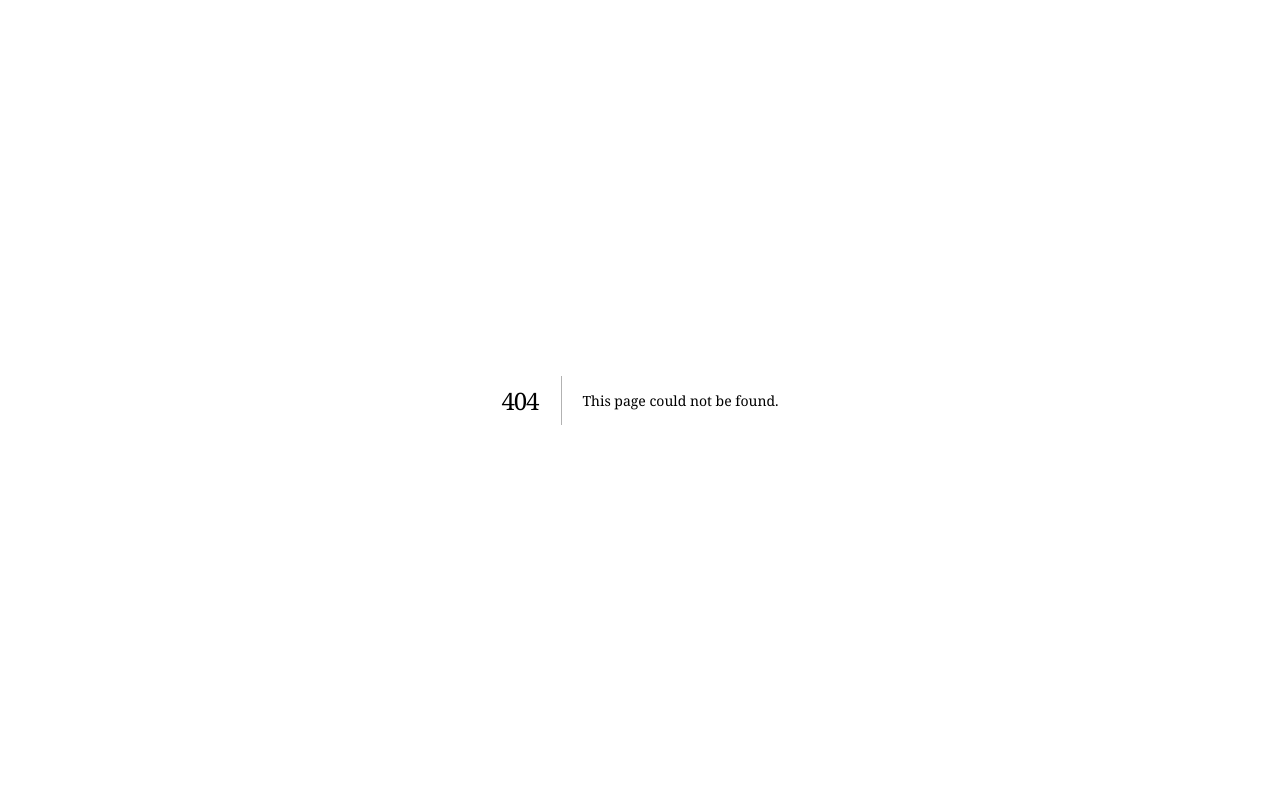
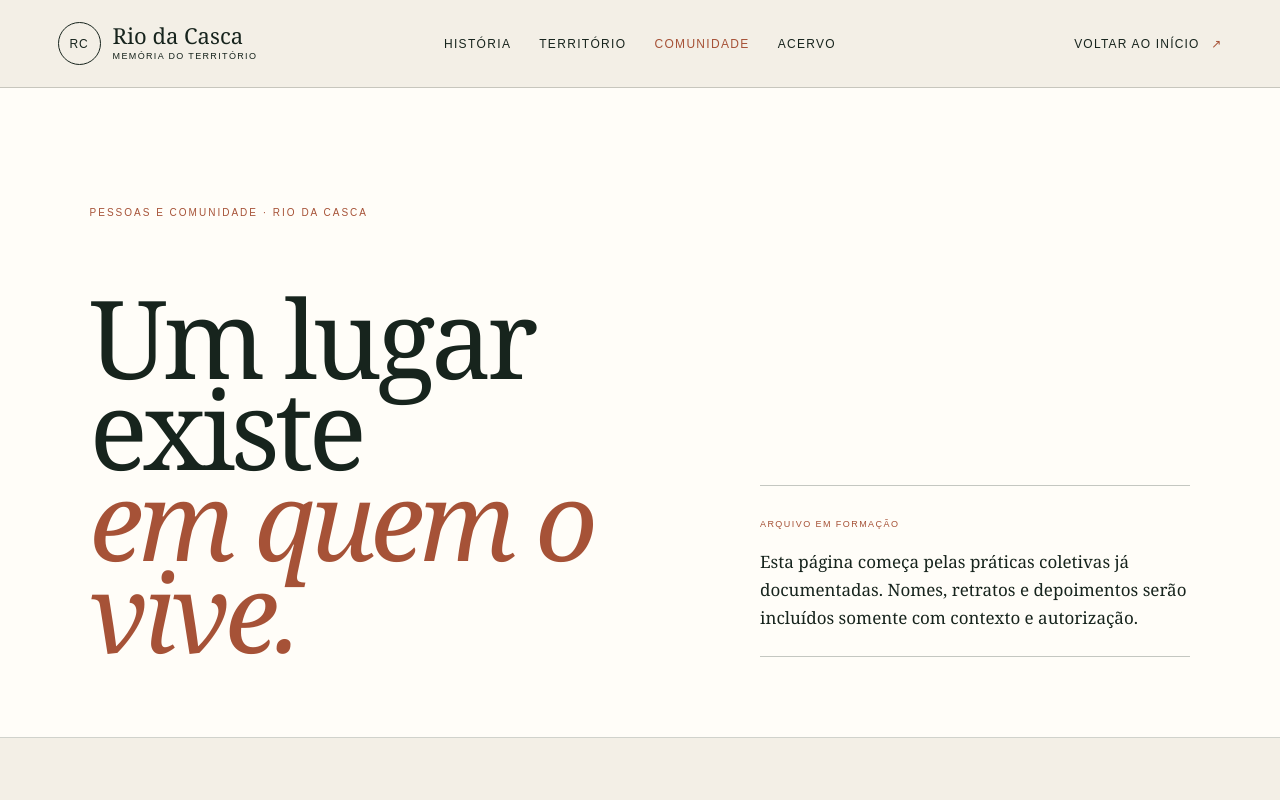
Before and after one commit to djmascarenhas/riodacasca-oficial, a Next.js app: page /comunidade in a window 1280 px wide. Before the commit this address had no page. Shown: the top 800 px of the page. Built offline with nearby package versions, Linux system fonts and the light colour scheme.

Commit message:
Cria pagina de pessoas e comunidade

```diff
--- /dev/null
+++ b/app/community.css
@@ -0,0 +1,9 @@
+.community-topbar{background:var(--paper)}
+.community-hero{min-height:650px;padding:110px 7% 80px;display:grid;grid-template-columns:1.15fr .85fr;gap:8%;align-items:end;background:var(--white);border-bottom:1px solid #17241d33}.community-hero>.eyebrow{grid-column:1/-1}.community-hero h1{font-size:clamp(68px,8.5vw,136px)}.community-hero-note{padding:24px 0;border-top:1px solid #17241d40;border-bottom:1px solid #17241d40}.community-hero-note span{color:var(--rust);font-size:9px;text-transform:uppercase;letter-spacing:.16em}.community-hero-note p{margin:14px 0 0;font:400 17px/1.65 var(--font-serif)}
+.cascaju{padding:120px 7%;display:grid;grid-template-columns:44% 1fr;gap:10%;background:var(--paper)}.cascaju h2,.living-archive h2,.family-farming h2,.memory-invite h2{margin:0;font-size:clamp(50px,6vw,92px);line-height:.92;letter-spacing:-.04em}.cascaju-copy{max-width:680px}.cascaju-copy .big-copy{margin:0 0 28px;color:var(--rust);font:400 34px/1.2 var(--font-serif)}.cascaju-copy>p:not(.big-copy){font:400 18px/1.7 var(--font-serif)}.cascaju-copy a,.family-farming a{display:inline-block;margin-top:18px;font-size:10px;text-transform:uppercase;letter-spacing:.13em;border-bottom:1px solid var(--ink);padding-bottom:5px}.cascaju-copy a span,.family-farming a span{color:var(--rust);margin-left:7px}
+.community-numbers{display:grid;grid-template-columns:repeat(3,1fr);color:var(--white);background:var(--rust)}.community-numbers article{min-height:190px;padding:40px 7%;display:flex;align-items:flex-end;justify-content:space-between;gap:26px;border-right:1px solid #ffffff40}.community-numbers strong{font:400 clamp(48px,5vw,78px)/.9 var(--font-serif)}.community-numbers span{max-width:160px;font-size:10px;line-height:1.55;text-transform:uppercase;letter-spacing:.12em}
+.living-archive{padding:120px 7%}.living-heading{display:grid;grid-template-columns:30% 1fr;gap:7%;margin-bottom:75px}.voice-list{display:grid;grid-template-columns:repeat(3,1fr);border-top:1px solid #17241d40;border-bottom:1px solid #17241d40}.voice-list article{min-height:330px;padding:38px;border-right:1px solid #17241d40}.voice-list article:last-child{border:0}.voice-list span{color:var(--rust);font-size:10px;letter-spacing:.15em}.voice-list h3{margin:65px 0 20px;font-size:36px}.voice-list p{font:400 16px/1.65 var(--font-serif)}
+.family-farming{padding:115px 7%;display:grid;grid-template-columns:52% 1fr;gap:9%;color:var(--white);background:var(--forest)}.family-farming .section-index{color:#ffffffa0}.family-farming>div:last-child{align-self:end}.family-farming>div:last-child p{margin:0;font:400 19px/1.75 var(--font-serif)}.family-farming a{color:var(--white);border-color:#ffffff80}.family-farming a span{color:#fff}
+.memory-invite{padding:115px 9%;text-align:center;color:var(--white);background:var(--rust)}.memory-invite .section-index{color:#ffffffad}.memory-invite h2{max-width:950px;margin:auto}.memory-invite>p:not(.section-index){max-width:660px;margin:32px auto;font:400 18px/1.7 var(--font-serif)}
+@media(max-width:850px){.community-hero{grid-template-columns:1fr;padding:75px 7%}.community-hero>.eyebrow{grid-column:auto}.cascaju{grid-template-columns:1fr;padding:80px 7%}.community-numbers{grid-template-columns:1fr}.community-numbers article{min-height:130px;border-right:0;border-bottom:1px solid #ffffff40}.living-heading{grid-template-columns:1fr}.voice-list{grid-template-columns:1fr}.voice-list article{min-height:auto;border-right:0;border-bottom:1px solid #17241d40}.voice-list article:last-child{border-bottom:0}.voice-list h3{margin-top:38px}.family-farming{grid-template-columns:1fr;padding:80px 7%}}
+@media(max-width:480px){.community-hero{min-height:auto}.community-numbers article{align-items:center}.living-archive{padding:80px 7%}.memory-invite{padding:80px 7%}}
--- /dev/null
+++ b/app/comunidade/page.tsx
@@ -0,0 +1,18 @@
+const voices = [
+  { mark: "01", title: "Memória oral", text: "Relatos de quem vive e viveu no Rio da Casca ajudam a reconhecer mudanças, costumes, lugares e acontecimentos que não aparecem nos documentos oficiais." },
+  { mark: "02", title: "Fotografias de família", text: "Retratos, festas, trabalhos e paisagens formam um acervo visual capaz de devolver nomes, datas e contexto à história do território." },
+  { mark: "03", title: "Saberes do cotidiano", text: "Receitas, cultivos, ofícios e modos de cuidar da terra conectam gerações e mostram como a comunidade constrói sua própria identidade." },
+];
+
+export default function Comunidade() {
+  return <main>
+    <header className="topbar community-topbar"><a className="brand" href="/" aria-label="Rio da Casca — início"><span className="brand-mark">RC</span><span>Rio da Casca<small>memória do território</small></span></a><nav aria-label="Navegação principal"><a href="/historia">História</a><a href="/territorio">Território</a><a className="active" href="/comunidade">Comunidade</a><a href="/#acervo">Acervo</a></nav><a className="menu-link" href="/">Voltar ao início <span>↗</span></a></header>
+    <section className="community-hero"><p className="eyebrow">Pessoas e comunidade · Rio da Casca</p><h1>Um lugar existe<br/><em>em quem o vive.</em></h1><div className="community-hero-note"><span>Arquivo em formação</span><p>Esta página começa pelas práticas coletivas já documentadas. Nomes, retratos e depoimentos serão incluídos somente com contexto e autorização.</p></div></section>
+    <section className="cascaju"><div className="cascaju-title"><p className="section-index">01 — Tradição compartilhada</p><h2>Festa do<br/>Cascaju.</h2></div><div className="cascaju-copy"><p className="big-copy">Caju, encontro e pertencimento.</p><p>Realizada pela associação da comunidade, a festa reúne cultura popular, gastronomia e integração entre moradores e visitantes. Em 2025, chegou à 22ª edição.</p><p>O caju aparece em doces e sucos e também representa uma fonte de renda para famílias locais, aproximando celebração, produção e economia comunitária.</p><a href="https://www.chapadadosguimaraes.mt.gov.br/Noticias/Chapada-dos-guimaraes-celebra-a-tradicao-e-a-cultura-local-na-22-festa-do-cascaju-2758/" target="_blank" rel="noreferrer">Conhecer a fonte <span>↗</span></a></div></section>
+    <section className="community-numbers"><article><strong>22ª</strong><span>edição da Festa do Cascaju em 2025</span></article><article><strong>20+</strong><span>anos de tradição comunitária documentada</span></article><article><strong>05</strong><span>tendas destinadas a apoiar feiras da agricultura familiar</span></article></section>
+    <section className="living-archive"><div className="living-heading"><p className="section-index">02 — Acervo vivo</p><h2>O que queremos preservar.</h2></div><div className="voice-list">{voices.map((voice) => <article key={voice.mark}><span>{voice.mark}</span><h3>{voice.title}</h3><p>{voice.text}</p></article>)}</div></section>
+    <section className="family-farming"><div><p className="section-index">03 — Trabalho e autonomia</p><h2>Da terra para a comunidade.</h2></div><div><p>A Associação de Moradores e Produtores representa uma dimensão essencial da vida local. Em 2023, recebeu estruturas para apoiar feiras e a comercialização da produção familiar.</p><a href="https://www.chapadadosguimaraes.mt.gov.br/Noticias/Seaf-mt-entrega-ao-rio-da-casca-05--unidades-de-tendas-de-feira-1946/" target="_blank" rel="noreferrer">Consultar registro da Prefeitura <span>↗</span></a></div></section>
+    <section className="memory-invite"><p className="section-index">Sua história faz parte</p><h2>Ajude a dar nome, voz e rosto a este acervo.</h2><p>Envie uma fotografia, um documento ou um breve relato. Antes de publicar, entraremos em contato para confirmar informações e autorização de uso.</p><a className="button light" href="mailto:contato@riodacasca.com.br?subject=Memória%20da%20Comunidade%20do%20Rio%20da%20Casca">Compartilhar uma memória</a></section>
+    <footer><div className="brand footer-brand"><span className="brand-mark">RC</span><span>Rio da Casca<small>memória do território</small></span></div><p>Um acervo comunitário dedicado à história, à natureza e às pessoas do Rio da Casca.</p><div className="footer-meta"><span>Chapada dos Guimarães · MT · Brasil</span><span>© 2026 Rio da Casca</span></div></footer>
+  </main>;
+}
--- a/app/historia/page.tsx
+++ b/app/historia/page.tsx
@@ -11,7 +11,7 @@ export default function Historia() {
     <main>
       <header className="topbar history-topbar">
         <a className="brand" href="/" aria-label="Rio da Casca — início"><span className="brand-mark">RC</span><span>Rio da Casca<small>memória do território</small></span></a>
-        <nav aria-label="Navegação principal"><a className="active" href="/historia">História</a><a href="/territorio">Território</a><a href="/#comunidade">Comunidade</a><a href="/#acervo">Acervo</a></nav>
+        <nav aria-label="Navegação principal"><a className="active" href="/historia">História</a><a href="/territorio">Território</a><a href="/comunidade">Comunidade</a><a href="/#acervo">Acervo</a></nav>
         <a className="menu-link" href="/">Voltar ao início <span>↗</span></a>
       </header>
 
--- a/app/page.tsx
+++ b/app/page.tsx
@@ -1,7 +1,7 @@
 const themes = [
   { number: "01", title: "História e memória", text: "Documentos, relatos e acontecimentos que atravessam gerações.", href: "/historia" },
   { number: "02", title: "Natureza e território", text: "O rio, as cachoeiras, o cerrado e as paisagens que formam este lugar.", href: "/territorio" },
-  { number: "03", title: "Pessoas e comunidade", text: "Vozes, fotografias e saberes das famílias do Rio da Casca.", href: "#comunidade" },
+  { number: "03", title: "Pessoas e comunidade", text: "Vozes, fotografias e saberes das famílias do Rio da Casca.", href: "/comunidade" },
 ];
 
 const timeline = [
@@ -20,7 +20,7 @@ export default function Home() {
           <span>Rio da Casca<small>memória do território</small></span>
         </a>
         <nav aria-label="Navegação principal">
-          <a href="/historia">História</a><a href="/territorio">Território</a><a href="#comunidade">Comunidade</a><a href="#acervo">Acervo</a>
+          <a href="/historia">História</a><a href="/territorio">Território</a><a href="/comunidade">Comunidade</a><a href="#acervo">Acervo</a>
         </nav>
         <a className="menu-link" href="#acervo">Explorar acervo <span>↗</span></a>
       </header>
--- a/app/territorio/page.tsx
+++ b/app/territorio/page.tsx
@@ -27,7 +27,7 @@ export default function Territorio() {
     <main>
       <header className="topbar territory-topbar">
         <a className="brand" href="/" aria-label="Rio da Casca — início"><span className="brand-mark">RC</span><span>Rio da Casca<small>memória do território</small></span></a>
-        <nav aria-label="Navegação principal"><a href="/historia">História</a><a className="active" href="/territorio">Território</a><a href="/#comunidade">Comunidade</a><a href="/#acervo">Acervo</a></nav>
+        <nav aria-label="Navegação principal"><a href="/historia">História</a><a className="active" href="/territorio">Território</a><a href="/comunidade">Comunidade</a><a href="/#acervo">Acervo</a></nav>
         <a className="menu-link" href="/">Voltar ao início <span>↗</span></a>
       </header>
 
```
Also changed, not shown: app/globals.css.
